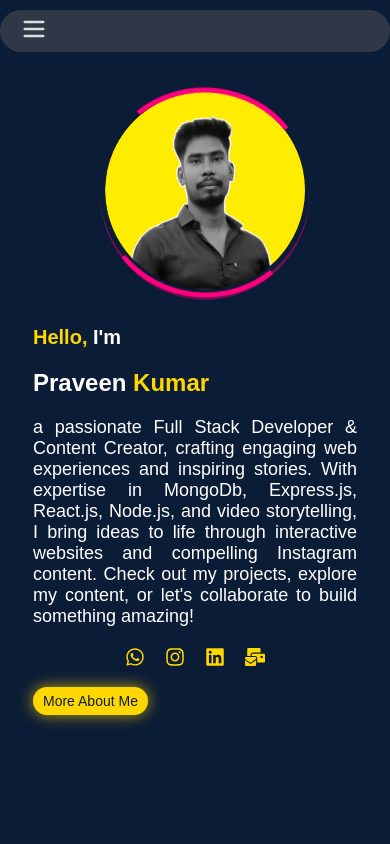
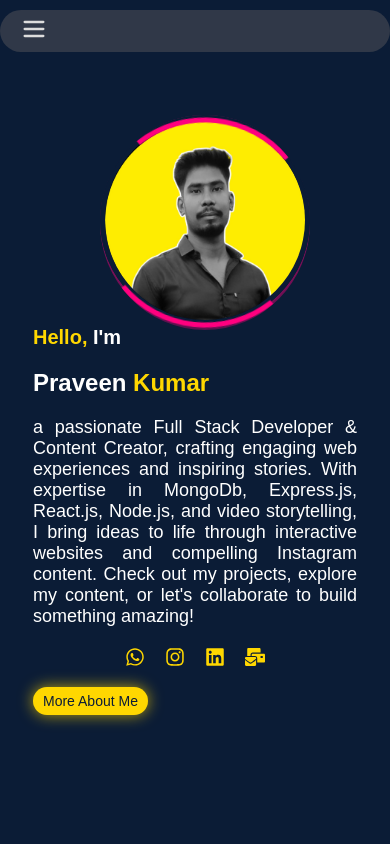
Before and after one commit to PraveenYadav60/Portfolio-website, a React (Create React App) app: page / in a window 390 px wide. Shown: the top 844 px of the page. Built offline with nearby package versions, Linux system fonts and the light colour scheme.

Commit message:
Update Home.css

```diff
--- a/src/MyComponent/Home.css
+++ b/src/MyComponent/Home.css
@@ -124,7 +124,7 @@
     }
     .profile-image{
         left: 10px;
-        top: 10px;
+        top: 40px;
     }
 }
 
```
